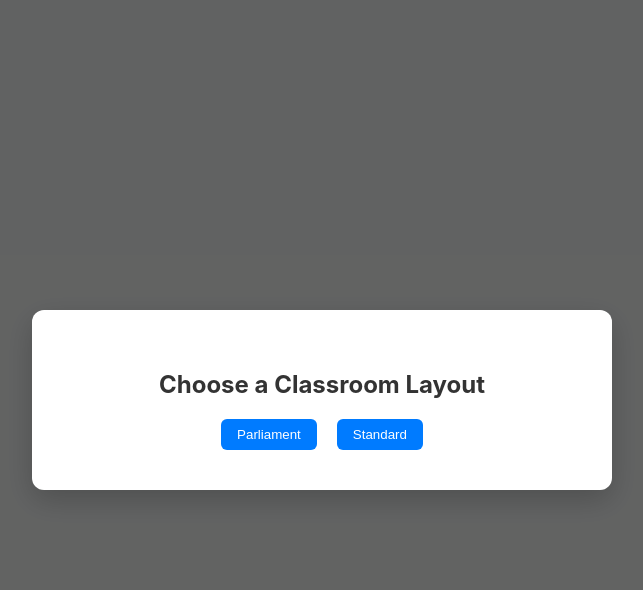
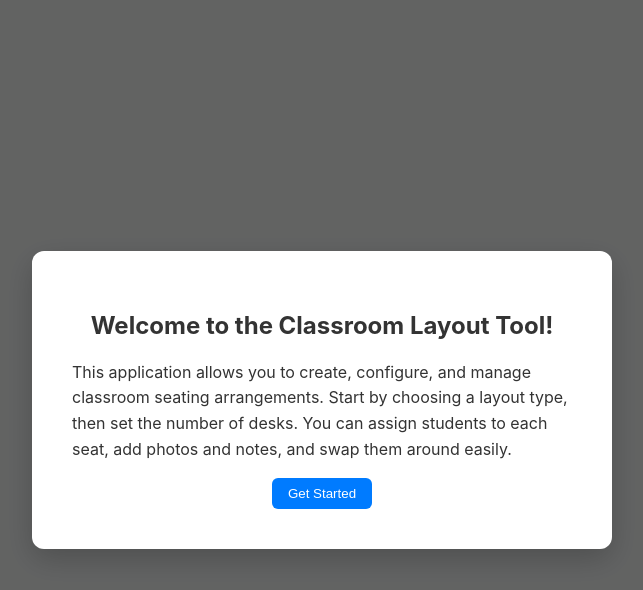
Before and after one commit to tikhonglukhov-arch/Italian-classes-location, a plain HTML site: page index.html in a window 1280 px wide. Both pictures are taken after a click on the button "English". Shown: the whole page, without its empty margins (318-961 px from the left). Drawn offline with Linux system fonts and the light colour scheme.

Commit message:
Update index.html

```diff
--- a/index.html
+++ b/index.html
@@ -3,7 +3,7 @@
 <head>
     <meta charset="UTF-8">
     <meta name="viewport" content="width=device-width, initial-scale=1.0">
-    <title>Classroom Layout Tool / Strumento di Layout Classe</title>
+    <title>Classroom Layout Tool / Strumento di Disposizione Classe</title>
 
     <!-- CSS STYLES -->
     <style>
@@ -30,12 +30,12 @@
             user-select: none;
         }
 
-        /* --- Modals (Language, Selection, Student) --- */
+        /* --- Modals (Language, Description, Selection, Student) --- */
         .modal {
             position: fixed; top: 0; left: 0; width: 100%; height: 100%;
             background-color: rgba(0, 0, 0, 0.6);
             display: flex; justify-content: center; align-items: center;
-            z-index: 1000;
+            z-index: 1000; transition: opacity 0.3s;
         }
         .modal-content {
             background-color: var(--secondary-bg); padding: 40px; border-radius: 12px;
@@ -43,6 +43,7 @@
             max-width: 90%; width: 500px; position: relative;
         }
         #student-modal .modal-content { text-align: left; width: 400px; }
+        #description-modal p { text-align: left; line-height: 1.6; }
 
         .choice-group { display: flex; gap: 20px; margin-top: 20px; justify-content: center; }
         .close-button {
@@ -120,7 +121,16 @@
         </div>
     </div>
 
-    <!-- 2. Classroom Type Selection Screen -->
+    <!-- 2. Start Notice / Product Description -->
+    <div id="description-modal" class="modal hidden">
+        <div class="modal-content">
+            <h2 data-translate="welcomeTitle">Welcome!</h2>
+            <p data-translate="welcomeDesc">This is a tool...</p>
+            <button id="start-app-btn" class="btn btn-primary" data-translate="startBtn">Get Started</button>
+        </div>
+    </div>
+
+    <!-- 3. Classroom Type Selection Screen -->
     <div id="selection-modal" class="modal hidden">
         <div class="modal-content">
             <h2 data-translate="chooseLayout">Choose a Classroom Layout</h2>
@@ -137,23 +147,23 @@
         <div class="config-panel hidden" id="parliament-config">
             <div class="config-header">
                 <h3 data-translate="parliamentConfig">Parliament Layout Configuration</h3>
-                <button id="change-lang-1" class="btn btn-secondary" data-translate="changeLang">Change Language</button>
+                <button class="change-lang-btn btn btn-secondary" data-translate="changeLang">Change Language</button>
             </div>
             <div class="input-group">
                 <div><label data-translate="topWall">Top Wall (Pairs):</label><input type="number" id="wall1-desks" value="7" min="0"></div>
                 <div><label data-translate="leftWall">Left Wall (Pairs):</label><input type="number" id="wall2-desks" value="3" min="0"></div>
                 <div><label data-translate="rightWall">Right Wall (Pairs):</label><input type="number" id="wall3-desks" value="4" min="0"></div>
             </div>
-            <button id="reset-data-btn1" class="btn btn-danger" data-translate="resetAll">Reset All Data</button>
+            <button class="reset-data-btn btn btn-danger" data-translate="resetAll">Reset All Data</button>
         </div>
         <div class="config-panel hidden" id="standard-config">
             <div class="config-header">
                 <h3 data-translate="standardConfig">Standard Layout Configuration</h3>
-                <button id="change-lang-2" class="btn btn-secondary" data-translate="changeLang">Change Language</button>
+                <button class="change-lang-btn btn btn-secondary" data-translate="changeLang">Change Language</button>
             </div>
             <div class="input-group"><label data-translate="totalRows">Total rows:</label><input type="number" id="total-rows" value="3" min="1"></div>
             <div id="row-inputs-container"></div>
-            <button id="reset-data-btn2" class="btn btn-danger" data-translate="resetAll">Reset All Data</button>
+            <button class="reset-data-btn btn btn-danger" data-translate="resetAll">Reset All Data</button>
         </div>
 
         <div id="classroom-container-parent"><div id="classroom-container"></div></div>
@@ -183,16 +193,19 @@
             // --- TRANSLATION DATA ---
             const translations = {
                 en: {
-                    chooseLayout: "Choose a Classroom Layout",
+                    welcomeTitle: "Welcome to the Classroom Layout Tool!",
+                    welcomeDesc: "This application allows you to create, configure, and manage classroom seating arrangements. Start by choosing a layout type, then set the number of desks. You can assign students to each seat, add photos and notes, and swap them around easily.",
+                    startBtn: "Get Started",
+                    chooseLayout: "Choose a Classroom Schema",
                     parliament: "Parliament",
                     standard: "Standard",
-                    parliamentConfig: "Parliament Layout Configuration",
-                    standardConfig: "Standard Layout Configuration",
+                    parliamentConfig: "Parliament Arrangement Configuration",
+                    standardConfig: "Standard Arrangement Configuration",
                     changeLang: "Change Language",
-                    topWall: "Top Wall (Pairs):",
-                    leftWall: "Left Wall (Pairs):",
-                    rightWall: "Right Wall (Pairs):",
-                    totalRows: "Total rows:",
+                    topWall: "Top Row (Pairs):",
+                    leftWall: "Left Row (Pairs):",
+                    rightWall: "Right Row (Pairs):",
+                    totalRows: "Total Rows:",
                     desksInRow: "Desks (Pairs) in Row",
                     resetAll: "Reset All Data",
                     studentInfo: "Student Information",
@@ -203,14 +216,17 @@
                     save: "Save",
                     teacherDesk: "Teacher's Desk",
                     emptySeat: "Empty Seat",
-                    resetConfirm: "Are you sure? This will delete all saved layouts and student information.",
+                    resetConfirm: "Are you sure? This will delete all saved arrangements and student information.",
                 },
                 it: {
-                    chooseLayout: "Scegli un Layout per la Classe",
+                    welcomeTitle: "Benvenuto nello Strumento di Disposizione Classe!",
+                    welcomeDesc: "Questa applicazione ti permette di creare, configurare e gestire la disposizione dei banchi in un'aula. Inizia scegliendo un tipo di disposizione, poi imposta il numero di banchi. Puoi assegnare studenti a ogni posto, aggiungere foto e note, e scambiarli facilmente.",
+                    startBtn: "Inizia",
+                    chooseLayout: "Scegli uno Schema per la Classe",
                     parliament: "Parlamento",
                     standard: "Standard",
-                    parliamentConfig: "Configurazione Layout a Parlamento",
-                    standardConfig: "Configurazione Layout Standard",
+                    parliamentConfig: "Configurazione Disposizione a Parlamento",
+                    standardConfig: "Configurazione Disposizione Standard",
                     changeLang: "Cambia Lingua",
                     topWall: "Fila Superiore (Banchi):",
                     leftWall: "Fila Sinistra (Banchi):",
@@ -226,12 +242,13 @@
                     save: "Salva",
                     teacherDesk: "Cattedra",
                     emptySeat: "Posto Vuoto",
-                    resetConfirm: "Sei sicuro? Questo eliminerà tutti i layout e le informazioni sugli studenti salvate.",
+                    resetConfirm: "Sei sicuro? Questo eliminerà tutte le disposizioni e le informazioni sugli studenti salvate.",
                 }
             };
 
             // --- DOM Element References ---
             const languageModal = document.getElementById('language-modal');
+            const descriptionModal = document.getElementById('description-modal');
             const selectionModal = document.getElementById('selection-modal');
             const mainApp = document.getElementById('main-app');
             const classroomContainer = document.getElementById('classroom-container');
@@ -258,11 +275,10 @@
                     languageModal.classList.add('hidden');
                     if (savedData) {
                         appData = JSON.parse(savedData);
-                        selectionModal.classList.add('hidden');
                         mainApp.classList.remove('hidden');
                         loadLayoutFromData();
                     } else {
-                        selectionModal.classList.remove('hidden');
+                        descriptionModal.classList.remove('hidden');
                     }
                 } else {
                     languageModal.classList.remove('hidden');
@@ -276,14 +292,8 @@
                 currentLang = lang;
                 localStorage.setItem('classroomLang', lang);
                 languageModal.classList.add('hidden');
-                if (!appData.layoutType) {
-                    selectionModal.classList.remove('hidden');
-                }
-                translateUI(); // Translate immediately
-                // If a layout is already generated, regenerate it to update text like "Cattedra"
-                if (appData.layoutType) {
-                    generateLayout(appData.layoutType, false);
-                }
+                translateUI();
+                descriptionModal.classList.remove('hidden');
             }
 
             function translateUI() {
@@ -299,14 +309,16 @@
             function addGlobalEventListeners() {
                 document.getElementById('select-lang-en').addEventListener('click', () => setLanguage('en'));
                 document.getElementById('select-lang-it').addEventListener('click', () => setLanguage('it'));
-                document.getElementById('change-lang-1').addEventListener('click', () => languageModal.classList.remove('hidden'));
-                document.getElementById('change-lang-2').addEventListener('click', () => languageModal.classList.remove('hidden'));
+                document.getElementById('start-app-btn').addEventListener('click', () => {
+                    descriptionModal.classList.add('hidden');
+                    if (!appData.layoutType) selectionModal.classList.remove('hidden');
+                });
+                document.querySelectorAll('.change-lang-btn').forEach(btn => btn.addEventListener('click', () => languageModal.classList.remove('hidden')));
                 document.getElementById('select-parliament').addEventListener('click', () => setupLayout('parliament'));
                 document.getElementById('select-standard').addEventListener('click', () => setupLayout('standard'));
-                document.getElementById('reset-data-btn1').addEventListener('click', resetAllData);
-                document.getElementById('reset-data-btn2').addEventListener('click', resetAllData);
+                document.querySelectorAll('.reset-data-btn').forEach(btn => btn.addEventListener('click', resetAllData));
                 wallInputs.forEach(input => input.addEventListener('input', () => generateLayout('parliament', false)));
-                totalRowsInput.addEventListener('input', () => {
+                totalRowsInput.addEventListener('change', () => { // Explicit change event
                     updateRowInputs();
                     generateLayout('standard', false);
                 });
@@ -319,8 +331,10 @@
             function saveData() {
                 const existingDeskIds = new Set((appData.config.desks || []).map(d => d.id));
                 const filteredStudentData = {};
-                for (const studentId in appData.studentData) {
-                    if (existingDeskIds.has(studentId)) filteredStudentData[studentId] = appData.studentData[studentId];
+                if (appData.studentData) {
+                    for (const studentId in appData.studentData) {
+                        if (existingDeskIds.has(studentId)) filteredStudentData[studentId] = appData.studentData[studentId];
+                    }
                 }
                 appData.studentData = filteredStudentData;
                 localStorage.setItem('classroomData', JSON.stringify(appData));
@@ -404,7 +418,7 @@
                 rowInputsContainer.innerHTML = '';
                 for (let i = 1; i <= rowCount; i++) {
                     const div = document.createElement('div');
-                    div.innerHTML = `<label>${translations[currentLang].desksInRow} ${i}:</label><input type="number" class="row-desk-input" value="4" min="0">`;
+                    div.innerHTML = `<label>${translations[currentLang].desksInRow} ${i}:</label><input type="number" class="row-desk-input" value="4" min="0" max="10">`; // Max limit added
                     rowInputsContainer.appendChild(div);
                 }
                 document.querySelectorAll('.row-desk-input').forEach(input => input.addEventListener('input', () => generateLayout('standard', false)));
@@ -412,23 +426,14 @@
 
             // --- Element Creation & Population ---
             function createWall(className, innerHTML = '') {
-                const wall = document.createElement('div');
-                wall.className = `wall ${className}`;
-                wall.innerHTML = innerHTML;
-                return wall;
+                const wall = document.createElement('div'); wall.className = `wall ${className}`; wall.innerHTML = innerHTML; return wall;
             }
             function createDeskPair(id1, id2) {
-                const pair = document.createElement('div');
-                pair.className = 'desk-pair';
-                pair.appendChild(createStudentStation(id1));
-                pair.appendChild(createStudentStation(id2));
-                return pair;
+                const pair = document.createElement('div'); pair.className = 'desk-pair';
+                pair.appendChild(createStudentStation(id1)); pair.appendChild(createStudentStation(id2)); return pair;
             }
             function createStudentStation(id) {
-                const station = document.createElement('div');
-                station.className = 'student-station';
-                station.id = `station-${id}`;
-                return station;
+                const station = document.createElement('div'); station.className = 'student-station'; station.id = `station-${id}`; return station;
             }
 
             function populateStudentData() {
@@ -485,14 +490,12 @@
                     reader.onload = (event) => {
                         studentInfo.photo = event.target.result;
                         appData.studentData[stationId] = studentInfo;
-                        saveData();
-                        populateStudentData();
+                        saveData(); populateStudentData();
                     };
                     reader.readAsDataURL(photoFile);
                 } else {
                     appData.studentData[stationId] = studentInfo;
-                    saveData();
-                    populateStudentData();
+                    saveData(); populateStudentData();
                 }
                 studentModal.classList.add('hidden');
             }
@@ -500,24 +503,20 @@
             function handleRemoveStudent() {
                 const stationId = document.getElementById('station-id-input').value;
                 delete appData.studentData[stationId];
-                saveData();
-                populateStudentData();
+                saveData(); populateStudentData();
                 studentModal.classList.add('hidden');
             }
 
             // --- Drag-to-Swap Handlers ---
             function handleDragStart(e) {
                 if(e.target.closest('.student-station')){
-                    draggedStationId = e.target.closest('.student-station').id;
-                    isDragging = false;
-                    e.preventDefault();
+                    draggedStationId = e.target.closest('.student-station').id; isDragging = false; e.preventDefault();
                 }
             }
             function handleDragOver(e) {
                 const targetStation = e.target.closest('.student-station');
                 if (draggedStationId && targetStation) {
-                    isDragging = true;
-                    document.body.classList.add('dragging');
+                    isDragging = true; document.body.classList.add('dragging');
                     if (targetStation.id !== draggedStationId) targetStation.classList.add('drag-over');
                 }
             }
@@ -532,8 +531,7 @@
                     const targetData = appData.studentData[targetStation.id];
                     appData.studentData[draggedStationId] = targetData;
                     appData.studentData[targetStation.id] = sourceData;
-                    saveData();
-                    populateStudentData();
+                    saveData(); populateStudentData();
                 }
                 document.body.classList.remove('dragging');
                 document.querySelectorAll('.student-station').forEach(s => s.classList.remove('drag-over'));
```
